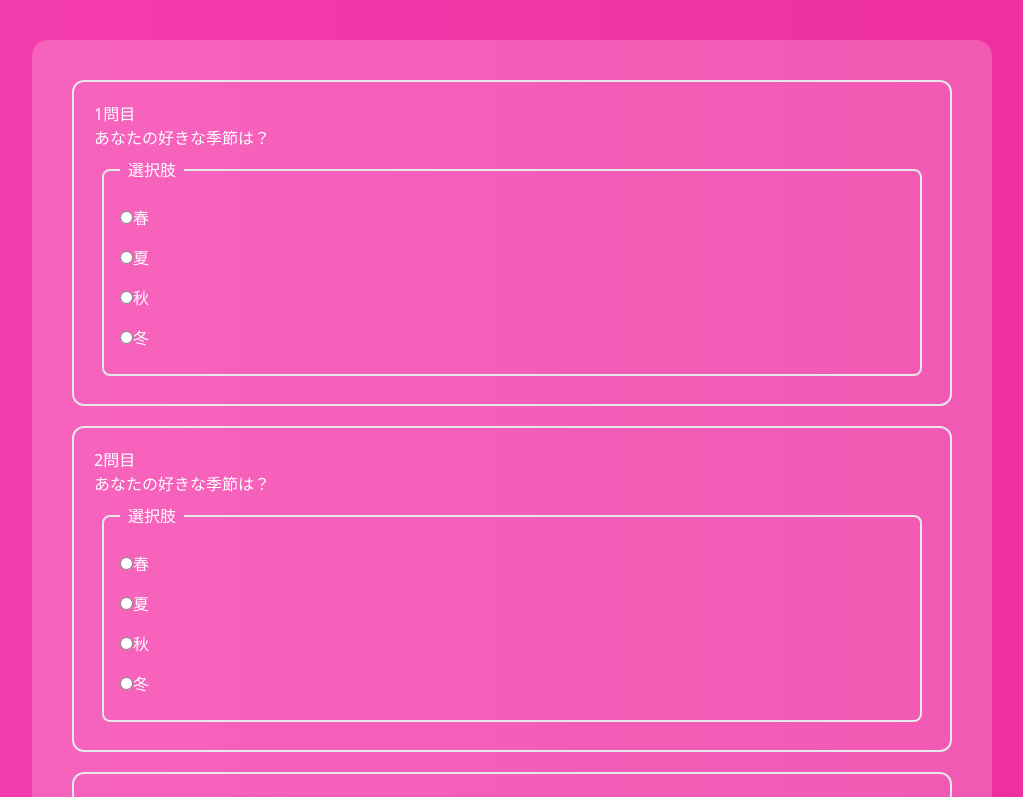
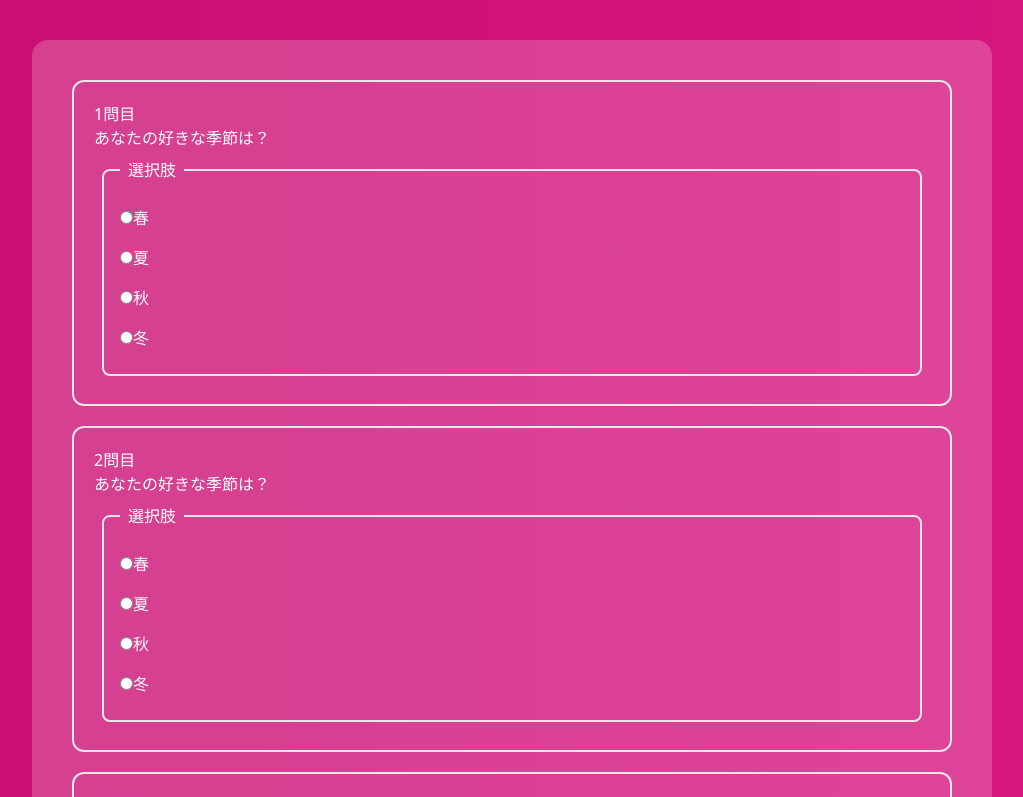
Before and after one commit to kawaneao1996/CITRINE_MATCH, a React (Vite) app: page / in a window 1280 px wide. Shown: the top 797 px of the page, without its empty margins (128-1151 px from the left). Built offline with nearby package versions, Linux system fonts and the light colour scheme.

Commit message:
色の微調整は女性にしてもらいたいかも

```diff
--- a/src/templates/QuetionaireTemplate.tsx
+++ b/src/templates/QuetionaireTemplate.tsx
@@ -9,7 +9,7 @@ function QuestionaireTemplate() {
             h-full
             p-10
             bg-gradient-to-r
-            from-primary-500
+            from-primary-700
             via-primary-600
             to-primary-700
             background-animate
```
